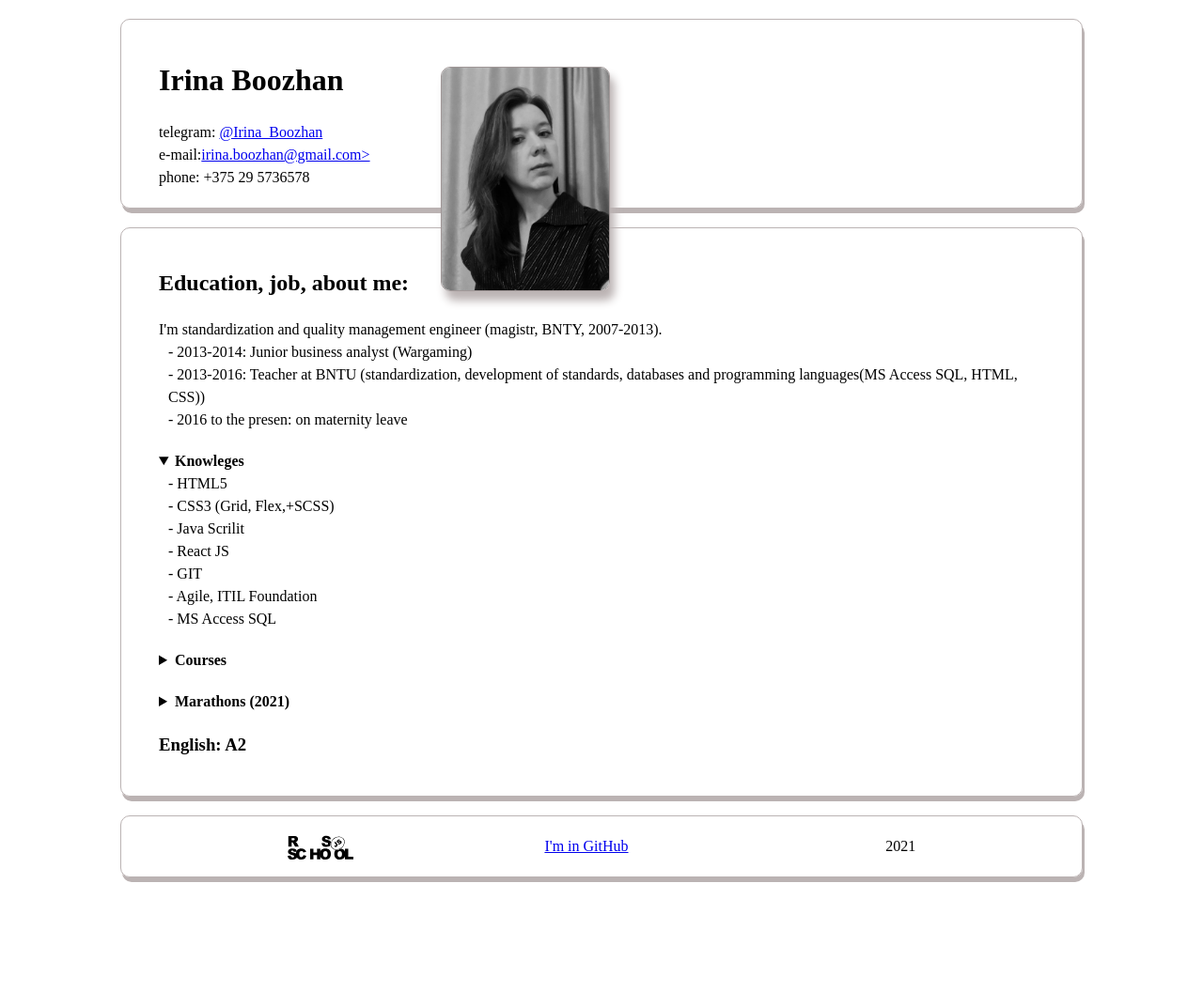
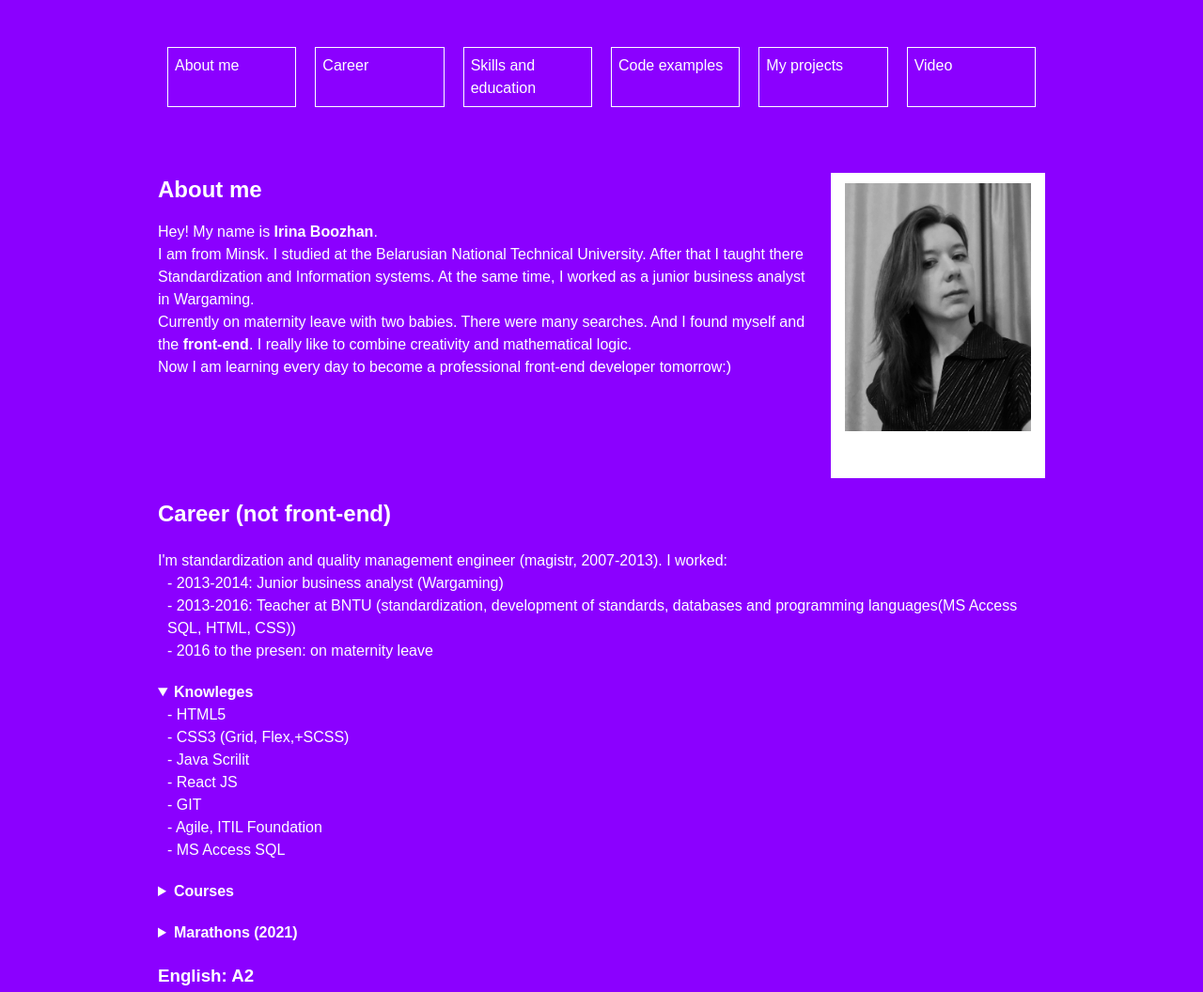
Before and after one commit to IrinaBoozhan/rsschool-cv-2021, a plain HTML site: page index.html in a window 1280 px wide. Shown: the top 1056 px of the page at 94% size. Before the commit the page ends 959 px from the top, so only its background shows below. Drawn offline with nearby package versions, Linux system fonts and the light colour scheme.

Commit message:
feat: add structure html and css

```diff
--- a/index.html
+++ b/index.html
@@ -6,26 +6,72 @@
    <meta http-equiv="X-UA-Compatible" content="IE=edge">
    <meta name="viewport" content="width=device-width, initial-scale=1.0">
    <link rel="stylesheet" href="style.css">
+   <link rel="stylesheet" href="//cdnjs.cloudflare.com/ajax/libs/highlight.js/9.15.9/styles/default.min.css">
+   <script src="//cdnjs.cloudflare.com/ajax/libs/highlight.js/9.15.9/highlight.min.js"></script>
+   <script>hljs.initHighlightingOnLoad();</script>
    <title>CV</title>
 </head>
 
 <body>
    <div class="wrapper">
       <header>
-         <img class="avatar" src="images/avatar.jpg" alt="photo" />
-         <h1>Irina Boozhan</h1>
-
-         <p>telegram: <a title="Telegram" href="tg://resolve?domain=Irina_Boozhan">@Irina_Boozhan</a></p>
-         <p>e-mail:<a title="Email" href="irina.boozhan@gmail.com">irina.boozhan@gmail.com> </a></p>
-         <p>phone: +375 29 5736578</p>
-
-
+         <nav>
+            <ul class="menu">
+               <li><a>About me</a></li>
+               <li><a>Career</a></li>
+               <li><a>Skills and education</a></li>
+               <li><a>Code examples</a></li>
+               <li><a>My projects</a></li>
+               <li><a>Video</a></li>
+            </ul>
+         </nav>
       </header>
 
       <main>
+         <section class="contacts">
+            <div class="contacts__content">
+               <h1>About me</h1>
+               <div>Hey! My name is <b>Irina Boozhan</b>.</div>
+               <div> I am from Minsk. I studied at the Belarusian National Technical
+                  University. After that I taught there Standardization and Information systems. At the same time, I
+                  worked as a
+                  junior business analyst in Wargaming.
+               </div>
+               <div>Currently on maternity leave with two babies. There were many searches. And I found myself and the
+                  <b>front-end</b>. I really like to combine creativity and mathematical logic.
+               </div>
+               <div>
+                  Now I am learning every day to become a professional front-end developer tomorrow:)</div>
+            </div>
 
-         <h2>Education, job, about me:</h2>
-         <p> I'm standardization and quality management engineer (magistr, BNTY, 2007-2013).
+            <div class="contacts__avatar">
+               <div class="flipper">
+                  <div class="front">
+                     <img class="avatar" src="images/avatar.jpg" alt="photo" />
+                  </div>
+                  <div class="back">
+                     <h3>Contacts</h3>
+                     <p>telegram:
+                        <a title="Telegram" href="tg://resolve?domain=Irina_Boozhan">
+                           @Irina_Boozhan
+                        </a>
+                     </p>
+                     <p>e-mail:
+                        <a title="Email" href="irina.boozhan@gmail.com">
+                           irina.boozhan@gmail.com
+                        </a>
+                     </p>
+                     <p>phone: +375 29 5736578</p>
+                  </div>
+               </div>
+            </div>
+         </section>
+
+
+         <h2>Career (not front-end)</h2>
+
+         <p> I'm standardization and quality management engineer (magistr, 2007-2013).
+            I worked:
          <ul>
             <li>- 2013-2014: Junior business analyst (Wargaming)</li>
             <li>- 2013-2016: Teacher at BNTU (standardization, development of standards, databases and programming
@@ -62,9 +108,50 @@
                <li>- some JS Intensives from Glo Academy</li>
             </ul>
          </details>
+         <h3>English: A2</h3>
 
+         <section class="code">
 
-         <h3>English: A2</h3>
+            <div>
+               <h4>JS-code. Implementation a function that determines whether a string that contains only letters is an
+                  isogram.
+               </h4>
+               <pre><code>function isIsogram(str) {
+   let strNew = str.replace(/[^A-Z]/gi, '').toLowerCase();
+   let map = {};
+   for (let i = 0; i &lt; strNew.length; i++) {
+      let symbol = strNew[i];
+      map[symbol] = (map[symbol] || 0) + 1;
+      if (map[symbol] > 1)
+         { return false; }
+      }
+   return true;
+   }</code>
+</pre>
+            </div>
+
+            <div>
+               <h4>React-code. Search implementation</h4>
+               <pre> <code>const [value, setValue] = useState('');
+      const filterCharacters = posts.filter(posts => {
+         return posts.name.toLowerCase().includes(value.toLowerCase())
+      })
+      if (value)
+         return ( &lt;div className='form'&gt;
+                  &lt;form className='searchForm'&gt;
+                     &lt;input
+                        type='text'
+                        className='searchInput'
+                        placeholder='Search characters'
+                        onChange={(e) => { setValue(e.target.value) }}
+                     /&gt;
+                  &lt;/form&gt;
+               &lt;/div&gt;)
+            </code></pre>
+            </div>
+
+         </section>
+
 
       </main>
       <footer>
--- a/style.css
+++ b/style.css
@@ -1,3 +1,9 @@
+:root {
+   --main-color: #8b00ff;
+   --dark-color: #490581;
+   --light-color: #fff;
+}
+
 *,
 *::before,
 *::after {
@@ -7,14 +13,78 @@
    line-height: 1.5;
 }
 
+body {
+   font-family: "Cabin", sans-serif;
+   background-color: #8b00ff;
+   color: #fff;
+}
+
 header,
 footer,
 main {
    padding: 20px 40px;
    margin: 20px 0;
-   border: solid 1px rgb(187, 179, 179);
-   border-radius: 10px;
-   box-shadow: 2px 5px rgb(187, 179, 179);
+}
+
+h1 {
+   text-shadow: 5px 1px 1px var (--dark-color);
+   color: var(--light-color);
+   margin-bottom: 15px;
+}
+
+/* !!!!!!!!! */
+.contacts {
+   display: flex;
+}
+.contacts__content {
+   display: flex;
+   flex-direction: column;
+   padding-right: 15px;
+}
+.contacts__avatar {
+   text-align: center;
+   width: 320px;
+
+   -webkit-perspective: 1200;
+   perspective: 1200;
+   -webkit-transform-style: preserve-3d;
+}
+.flipper {
+   border: 1px solid var(--light-color);
+   position: relative;
+   width: 228px;
+   height: 325px;
+   -webkit-transform-style: preserve-3d;
+   -webkit-transition: 0.7s linear;
+}
+.front,
+.back {
+   box-sizing: border-box;
+   position: absolute;
+   top: 0;
+   left: 0;
+   padding: 10px;
+   width: 100%;
+   height: 100%;
+   -webkit-backface-visibility: hidden;
+}
+.front {
+   z-index: 2;
+   -webkit-transform: rotateY(0deg);
+   background: white;
+}
+.back {
+   -webkit-transform: rotateY(-180deg);
+   background: var(--light-color);
+   color: var(--dark-color);
+}
+.contacts__avatar:hover .flipper {
+   -webkit-transform: rotateY(180deg);
+}
+/* !!!!!!!!!!!!!! */
+
+.avatar {
+   width: 198px;
 }
 
 ul {
@@ -26,12 +96,27 @@ li {
    padding-left: 10px;
 }
 
+.menu {
+   display: flex;
+   flex-direction: row;
+}
+.menu > li {
+   padding: 7px;
+   margin: 10px;
+   border: 1px solid var(--light-color);
+   width: 200px;
+}
+.menu > li:hover {
+   background-color: var(--dark-color);
+   border: 1px solid var(--light-color);
+   box-shadow: 2px 2px 2px var(--light-color);
+}
+
 summary {
    margin-top: 20px;
    font-weight: 600;
 }
 
-h1,
 h2,
 h3 {
    margin: 20px 0;
@@ -41,17 +126,6 @@ h3 {
    width: 80vw;
    margin: auto;
    position: relative;
-}
-
-.avatar {
-   width: 180px;
-
-   position: absolute;
-   margin-left: 300px;
-   margin-top: 30px;
-   border: 1px solid rgb(161, 152, 152);
-   border-radius: 10px;
-   box-shadow: 5px 10px 10px rgb(187, 179, 179);
 }
 
 .logo_rsschool {
```
